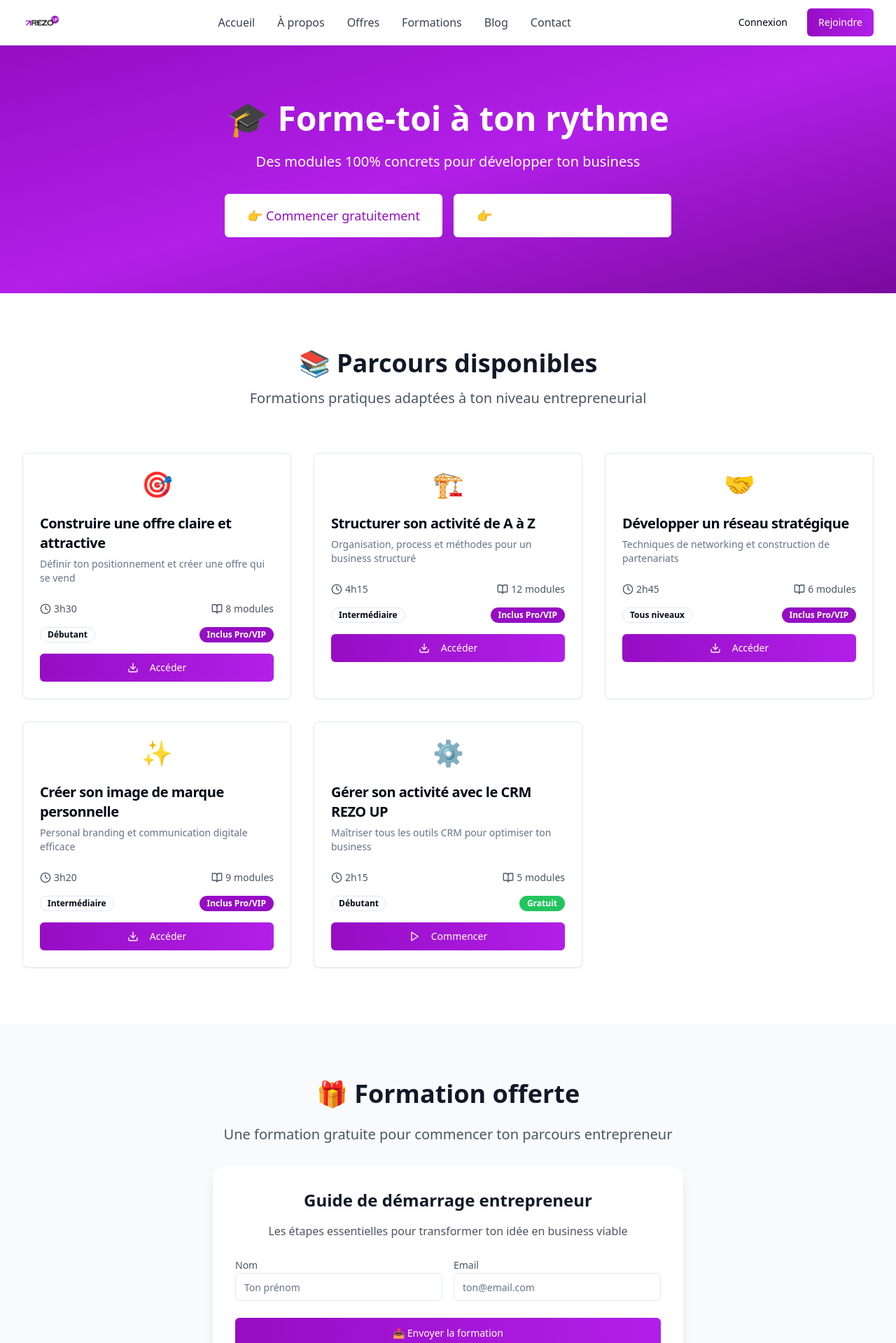
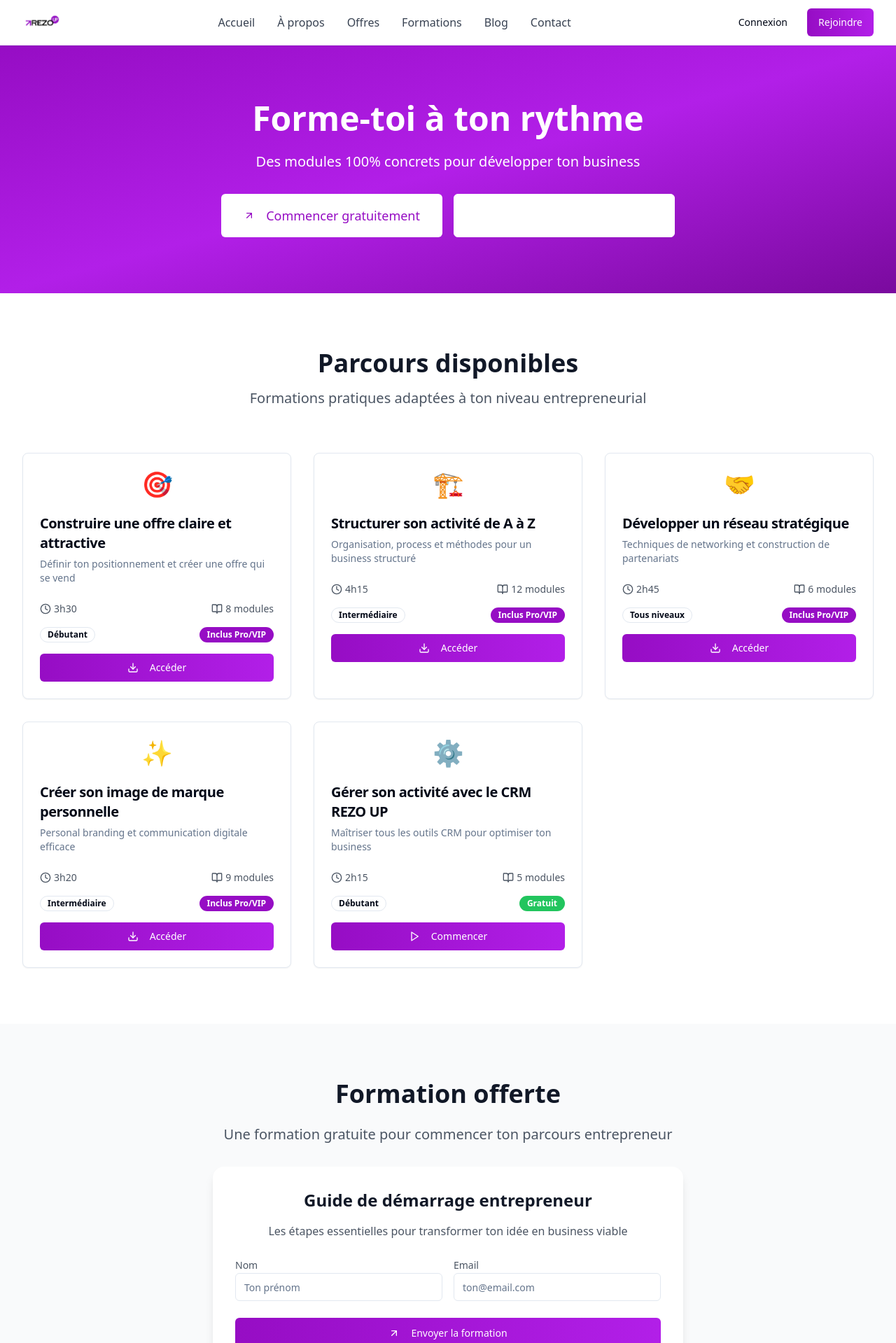
Before and after one commit to REZO-UP/rezo-up, a React (Vite) app: page /formations in a window 1280 px wide. Shown: the top 1919 px of the page at 70% size. Built offline with nearby package versions, Linux system fonts and the light colour scheme.

Commit message:
Refactor: Remove pictograms from titles, use logo arrow
Replaced pictograms in titles with the arrow from the logo.

```diff
--- /dev/null
+++ b/src/components/LogoArrow.tsx
@@ -0,0 +1,29 @@
+
+import React from 'react';
+
+interface LogoArrowProps {
+  className?: string;
+  size?: number;
+}
+
+const LogoArrow: React.FC<LogoArrowProps> = ({ className = '', size = 24 }) => {
+  return (
+    <svg
+      width={size}
+      height={size}
+      viewBox="0 0 24 24"
+      fill="none"
+      className={className}
+    >
+      <path
+        d="M7 17L17 7M17 7H7M17 7V17"
+        stroke="currentColor"
+        strokeWidth="2"
+        strokeLinecap="round"
+        strokeLinejoin="round"
+      />
+    </svg>
+  );
+};
+
+export default LogoArrow;
--- a/src/pages/About.tsx
+++ b/src/pages/About.tsx
@@ -2,6 +2,7 @@
 import Header from '@/components/Header';
 import Footer from '@/components/Footer';
 import { Button } from '@/components/ui/button';
+import LogoArrow from '@/components/LogoArrow';
 import { useNavigate } from 'react-router-dom';
 
 const About = () => {
@@ -15,7 +16,7 @@ const About = () => {
       <section className="py-20 bg-gradient-to-br from-rezo-purple via-rezo-purple-light to-rezo-purple-dark text-white">
         <div className="max-w-4xl mx-auto px-4 sm:px-6 lg:px-8 text-center">
           <h1 className="text-4xl md:text-5xl font-bold mb-6">
-            🤝 Derrière REZO UP, une mission claire
+            Derrière REZO UP, une mission claire
           </h1>
           <p className="text-xl md:text-2xl mb-8">
             Structurer & connecter les entrepreneurs marocains
@@ -78,10 +79,11 @@ const About = () => {
             <div className="text-center mt-12">
               <Button
                 size="lg"
-                className="bg-gradient-to-r from-rezo-purple to-rezo-purple-light hover:from-rezo-purple-dark hover:to-rezo-purple text-lg px-8 py-4 h-auto"
+                className="bg-gradient-to-r from-rezo-purple to-rezo-purple-light hover:from-rezo-purple-dark hover:to-rezo-purple text-lg px-8 py-4 h-auto flex items-center"
                 onClick={() => navigate('/register')}
               >
-                👉 Rejoindre la mission
+                <LogoArrow className="mr-2" size={20} />
+                Rejoindre la mission
               </Button>
             </div>
           </div>
--- a/src/pages/Blog.tsx
+++ b/src/pages/Blog.tsx
@@ -4,6 +4,7 @@ import Footer from '@/components/Footer';
 import { Button } from '@/components/ui/button';
 import { Card, CardContent, CardDescription, CardHeader, CardTitle } from '@/components/ui/card';
 import { Badge } from '@/components/ui/badge';
+import LogoArrow from '@/components/LogoArrow';
 import { Calendar, User, ArrowRight } from 'lucide-react';
 
 const Blog = () => {
@@ -66,7 +67,7 @@ const Blog = () => {
       <section className="py-20 bg-gradient-to-br from-rezo-purple via-rezo-purple-light to-rezo-purple-dark text-white">
         <div className="max-w-4xl mx-auto px-4 sm:px-6 lg:px-8 text-center">
           <h1 className="text-4xl md:text-5xl font-bold mb-6">
-            📝 REZO UP TALK
+            REZO UP TALK
           </h1>
           <p className="text-xl">
             Le blog qui donne la parole aux entrepreneurs marocains
@@ -139,7 +140,7 @@ const Blog = () => {
         <div className="max-w-4xl mx-auto px-4 sm:px-6 lg:px-8 text-center">
           <div className="bg-gradient-to-r from-rezo-purple to-rezo-purple-light rounded-2xl p-8 md:p-12 text-white">
             <h2 className="text-3xl md:text-4xl font-bold mb-4">
-              📬 Reste informé(e)
+              Reste informé(e)
             </h2>
             <p className="text-xl mb-8">
               Reçois nos derniers articles et conseils directement dans ta boîte mail
@@ -151,8 +152,9 @@ const Blog = () => {
                 className="flex-1 px-4 py-3 rounded-lg text-gray-900"
               />
               <Button
-                className="bg-white text-rezo-purple hover:bg-gray-100 px-6"
+                className="bg-white text-rezo-purple hover:bg-gray-100 px-6 flex items-center"
               >
+                <LogoArrow className="mr-2" size={16} />
                 S'abonner
               </Button>
             </div>
--- a/src/pages/Contact.tsx
+++ b/src/pages/Contact.tsx
@@ -7,6 +7,7 @@ import { Input } from '@/components/ui/input';
 import { Label } from '@/components/ui/label';
 import { Textarea } from '@/components/ui/textarea';
 import { Card, CardContent, CardDescription, CardHeader, CardTitle } from '@/components/ui/card';
+import LogoArrow from '@/components/LogoArrow';
 import { Mail, Phone, MapPin, MessageSquare } from 'lucide-react';
 import { useToast } from '@/hooks/use-toast';
 
@@ -46,7 +47,7 @@ const Contact = () => {
       <section className="py-20 bg-gradient-to-br from-rezo-purple via-rezo-purple-light to-rezo-purple-dark text-white">
         <div className="max-w-4xl mx-auto px-4 sm:px-6 lg:px-8 text-center">
           <h1 className="text-4xl md:text-5xl font-bold mb-6">
-            📞 Contacte-nous
+            Contacte-nous
           </h1>
           <p className="text-xl">
             Tu veux en savoir plus ou nous poser une question ?
@@ -160,10 +161,11 @@ const Contact = () => {
 
                   <Button
                     type="submit"
-                    className="w-full bg-gradient-to-r from-rezo-purple to-rezo-purple-light hover:from-rezo-purple-dark hover:to-rezo-purple"
+                    className="w-full bg-gradient-to-r from-rezo-purple to-rezo-purple-light hover:from-rezo-purple-dark hover:to-rezo-purple flex items-center justify-center"
                     disabled={isLoading}
                   >
-                    {isLoading ? "Envoi en cours..." : "📤 Envoyer"}
+                    <LogoArrow className="mr-2" size={16} />
+                    {isLoading ? "Envoi en cours..." : "Envoyer"}
                   </Button>
                 </form>
               </CardContent>
--- a/src/pages/Formations.tsx
+++ b/src/pages/Formations.tsx
@@ -1,3 +1,4 @@
+
 import Header from '@/components/Header';
 import Footer from '@/components/Footer';
 import { Button } from '@/components/ui/button';
@@ -5,6 +6,7 @@ import { Card, CardContent, CardDescription, CardHeader, CardTitle } from '@/com
 import { Badge } from '@/components/ui/badge';
 import { Label } from '@/components/ui/label';
 import { Input } from '@/components/ui/input';
+import LogoArrow from '@/components/LogoArrow';
 import { BookOpen, Clock, Play, Download } from 'lucide-react';
 import { useNavigate } from 'react-router-dom';
 
@@ -67,7 +69,7 @@ const Formations = () => {
       <section className="py-20 bg-gradient-to-br from-rezo-purple via-rezo-purple-light to-rezo-purple-dark text-white">
         <div className="max-w-4xl mx-auto px-4 sm:px-6 lg:px-8 text-center">
           <h1 className="text-4xl md:text-5xl font-bold mb-6">
-            🎓 Forme-toi à ton rythme
+            Forme-toi à ton rythme
           </h1>
           <p className="text-xl mb-8">
             Des modules 100% concrets pour développer ton business
@@ -75,18 +77,20 @@ const Formations = () => {
           <div className="flex flex-col sm:flex-row gap-4 justify-center">
             <Button
               size="lg"
-              className="bg-white text-rezo-purple hover:bg-gray-100 text-lg px-8 py-4 h-auto"
+              className="bg-white text-rezo-purple hover:bg-gray-100 text-lg px-8 py-4 h-auto flex items-center"
               onClick={() => navigate('/register')}
             >
-              👉 Commencer gratuitement
+              <LogoArrow className="mr-2" size={20} />
+              Commencer gratuitement
             </Button>
             <Button
               variant="outline"
               size="lg"
-              className="border-white text-white hover:bg-white hover:text-rezo-purple text-lg px-8 py-4 h-auto"
+              className="border-white text-white hover:bg-white hover:text-rezo-purple text-lg px-8 py-4 h-auto flex items-center"
               onClick={() => navigate('/offers')}
             >
-              👉 Voir toutes les formations
+              <LogoArrow className="mr-2" size={20} />
+              Voir toutes les formations
             </Button>
           </div>
         </div>
@@ -97,7 +101,7 @@ const Formations = () => {
         <div className="max-w-7xl mx-auto px-4 sm:px-6 lg:px-8">
           <div className="text-center mb-16">
             <h2 className="text-3xl md:text-4xl font-bold text-gray-900 mb-4">
-              📚 Parcours disponibles
+              Parcours disponibles
             </h2>
             <p className="text-xl text-gray-600">
               Formations pratiques adaptées à ton niveau entrepreneurial
@@ -158,7 +162,7 @@ const Formations = () => {
       <section className="py-20 bg-gray-50">
         <div className="max-w-4xl mx-auto px-4 sm:px-6 lg:px-8 text-center">
           <h2 className="text-3xl md:text-4xl font-bold text-gray-900 mb-6">
-            🎁 Formation offerte
+            Formation offerte
           </h2>
           <p className="text-xl text-gray-600 mb-8">
             Une formation gratuite pour commencer ton parcours entrepreneur
@@ -185,9 +189,10 @@ const Formations = () => {
 
             <Button
               size="lg"
-              className="w-full bg-gradient-to-r from-rezo-purple to-rezo-purple-light hover:from-rezo-purple-dark hover:to-rezo-purple"
+              className="w-full bg-gradient-to-r from-rezo-purple to-rezo-purple-light hover:from-rezo-purple-dark hover:to-rezo-purple flex items-center justify-center"
             >
-              📤 Envoyer la formation
+              <LogoArrow className="mr-2" size={20} />
+              Envoyer la formation
             </Button>
           </div>
         </div>
--- a/src/pages/Offers.tsx
+++ b/src/pages/Offers.tsx
@@ -4,6 +4,7 @@ import Footer from '@/components/Footer';
 import { Button } from '@/components/ui/button';
 import { Card, CardContent, CardDescription, CardHeader, CardTitle } from '@/components/ui/card';
 import { Badge } from '@/components/ui/badge';
+import LogoArrow from '@/components/LogoArrow';
 import { Check, X } from 'lucide-react';
 import { useNavigate } from 'react-router-dom';
 
@@ -63,10 +64,10 @@ const Offers = () => {
       <section className="py-20 bg-gradient-to-br from-rezo-purple via-rezo-purple-light to-rezo-purple-dark text-white">
         <div className="max-w-4xl mx-auto px-4 sm:px-6 lg:px-8 text-center">
           <h1 className="text-4xl md:text-5xl font-bold mb-6">
-            📦 Nos packs pour entrepreneurs engagés
+            Nos packs pour entrepreneurs engagés
           </h1>
           <p className="text-xl">
-            💼 Choisis l'accompagnement qui correspond à tes ambitions
+            Choisis l'accompagnement qui correspond à tes ambitions
           </p>
         </div>
       </section>
@@ -114,14 +115,15 @@ const Offers = () => {
                   ))}
 
                   <Button
-                    className={`w-full mt-6 ${plan.popular
+                    className={`w-full mt-6 flex items-center justify-center ${plan.popular
                       ? 'bg-gradient-to-r from-rezo-purple to-rezo-purple-light hover:from-rezo-purple-dark hover:to-rezo-purple'
                       : 'border-rezo-purple text-rezo-purple hover:bg-rezo-purple hover:text-white'
                     }`}
                     variant={plan.popular ? 'default' : 'outline'}
                     onClick={() => navigate('/register')}
                   >
-                    👉 Je choisis cette offre
+                    <LogoArrow className="mr-2" size={16} />
+                    Je choisis cette offre
                   </Button>
                 </CardContent>
               </Card>
```
